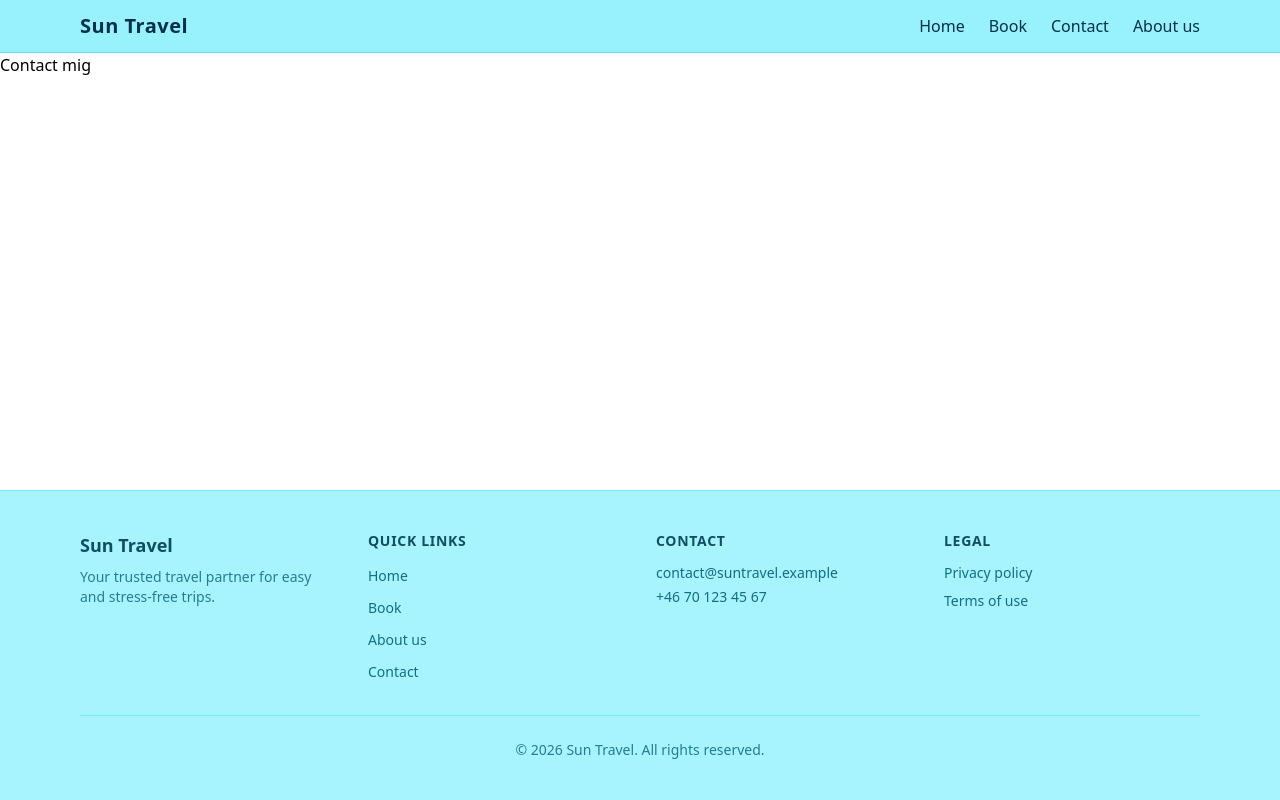
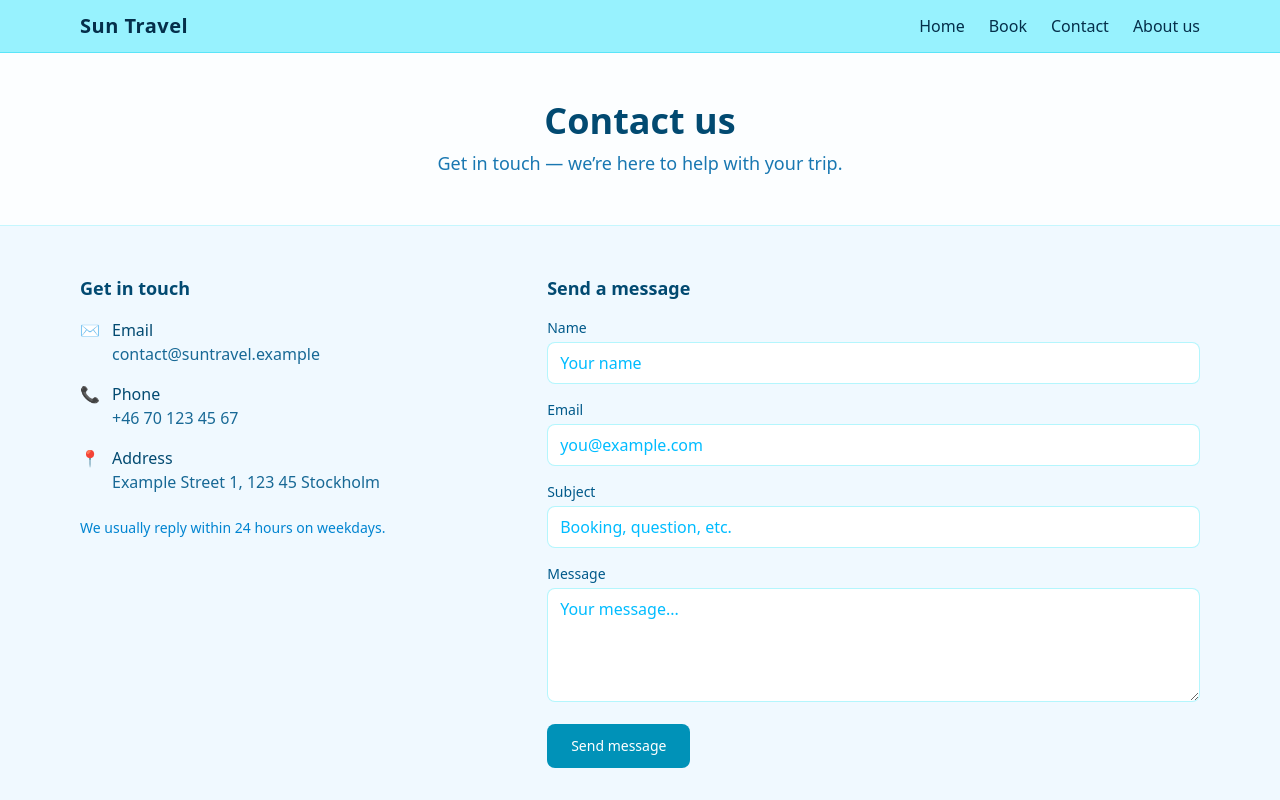
Before and after one commit to MustafaZeinali/tail-wind, a React (Vite) app: page /Contact in a window 1280 px wide. Shown: the top 800 px of the page. Built offline with nearby package versions, Linux system fonts and the light colour scheme.

Commit message:
updates on contact and home page

```diff
--- a/src/components/Contact.jsx
+++ b/src/components/Contact.jsx
@@ -1,13 +1,147 @@
+import { useState } from "react";
 
-const Contact = () =>{
-    return(
-        <>
-        <main>
-            <div>
-                Contact mig
-            </div>
-        </main>
-        </>
-    )
-}
-export default Contact
+const Contact = () => {
+  const [form, setForm] = useState({ name: "", email: "", subject: "", message: "" });
+
+  const handleChange = (e) => {
+    setForm((prev) => ({ ...prev, [e.target.name]: e.target.value }));
+  };
+
+  const handleSubmit = (e) => {
+    e.preventDefault();
+    // Add your submit logic (e.g. send to API or email service)
+    console.log("Contact form:", form);
+  };
+  const baseCss = "mt-1 w-full rounded-lg border border-cyan-200/80 bg-white px-3 py-2 text-sky-900 placeholder:text-sky-400 focus:border-cyan-500 focus:outline-none focus:ring-1 focus:ring-cyan-500"
+  return (
+    <main className="min-h-[60vh] bg-sky-50">
+      {/* Header */}
+      <section className="border-b border-cyan-200/60 bg-white/80 py-10 sm:py-12">
+        <div className="mx-auto max-w-6xl px-4 text-center">
+          <h1 className="text-2xl font-semibold text-sky-900 sm:text-3xl md:text-4xl">
+            Contact us
+          </h1>
+          <p className="mt-2 text-sky-700/90 text-sm sm:text-base md:text-lg">
+            Get in touch — we’re here to help with your trip.
+          </p>
+        </div>
+      </section>
+
+      <div className="mx-auto max-w-6xl px-4 py-8 sm:py-10 md:py-12">
+        <div className="grid gap-10 lg:grid-cols-5 lg:gap-12">
+          {/* Contact info */}
+          <div className="lg:col-span-2">
+            <h2 className="text-lg font-semibold text-sky-900">Get in touch</h2>
+            <ul className="mt-4 space-y-4 text-sm sm:text-base text-sky-800/90">
+              <li className="flex items-start gap-3">
+                <span className="text-cyan-600 shrink-0" aria-hidden>✉</span>
+                <div>
+                  <span className="font-medium text-sky-900">Email</span>
+                  <br />
+                  <a href="mailto:contact@suntravel.example" className="hover:text-cyan-600 hover:underline">
+                    contact@suntravel.example
+                  </a>
+                </div>
+              </li>
+              <li className="flex items-start gap-3">
+                <span className="text-cyan-600 shrink-0" aria-hidden>📞</span>
+                <div>
+                  <span className="font-medium text-sky-900">Phone</span>
+                  <br />
+                  <a href="tel:+46701234567" className="hover:text-cyan-600 hover:underline">
+                    +46 70 123 45 67
+                  </a>
+                </div>
+              </li>
+              <li className="flex items-start gap-3">
+                <span className="text-cyan-600 shrink-0" aria-hidden>📍</span>
+                <div>
+                  <span className="font-medium text-sky-900">Address</span>
+                  <br />
+                  Example Street 1, 123 45 Stockholm
+                </div>
+              </li>
+            </ul>
+            <p className="mt-6 text-sm text-sky-600">
+              We usually reply within 24 hours on weekdays.
+            </p>
+          </div>
+
+          {/* Form */}
+          <div className="lg:col-span-3">
+            <h2 className="text-lg font-semibold text-sky-900">Send a message</h2>
+            <form onSubmit={handleSubmit} className="mt-4 space-y-4">
+              <div>
+                <label htmlFor="name" className="block text-sm font-medium text-sky-800">
+                  Name
+                </label>
+                <input
+                  id="name"
+                  name="name"
+                  type="text"
+                  value={form.name}
+                  onChange={handleChange}
+                  required
+                  className={baseCss}
+                  placeholder="Your name"
+                />
+              </div>
+              <div>
+                <label htmlFor="email" className="block text-sm font-medium text-sky-800">
+                  Email
+                </label>
+                <input
+                  id="email"
+                  name="email"
+                  type="email"
+                  value={form.email}
+                  onChange={handleChange}
+                  required
+                  className={baseCss}
+                  placeholder="you@example.com"
+                />
+              </div>
+              <div>
+                <label htmlFor="subject" className="block text-sm font-medium text-sky-800">
+                  Subject
+                </label>
+                <input
+                  id="subject"
+                  name="subject"
+                  type="text"
+                  value={form.subject}
+                  onChange={handleChange}
+                  className={baseCss}
+                  placeholder="Booking, question, etc."
+                />
+              </div>
+              <div>
+                <label htmlFor="message" className="block text-sm font-medium text-sky-800">
+                  Message
+                </label>
+                <textarea
+                  id="message"
+                  name="message"
+                  rows={4}
+                  value={form.message}
+                  onChange={handleChange}
+                  required
+                  className={baseCss}
+                  placeholder="Your message..."
+                />
+              </div>
+              <button
+                type="submit"
+                className="w-full rounded-lg bg-cyan-600 px-4 py-3 text-sm font-medium text-white hover:bg-cyan-700 focus:outline-none focus:ring-2 focus:ring-cyan-500 focus:ring-offset-2 sm:w-auto sm:px-6"
+              >
+                Send message
+              </button>
+            </form>
+          </div>
+        </div>
+      </div>
+    </main>
+  );
+};
+
+export default Contact;
--- a/src/components/Home.jsx
+++ b/src/components/Home.jsx
@@ -8,51 +8,64 @@ const Home = () =>{
  //Link is gonna fix
     return(
         <>
-        <main>
+        <main className="bg-sky-50">
+            {/* Hero — keep as is, only refine text container */}
             <div className="relative w-full h-[80vh]">
                 <video className="absolute inset-0 h-full w-full object-cover" src={ocean} autoPlay loop muted />
-                <div className="absolute inset-0 flex justify-center items-center bg-black/10 hover:bg-black/1">
-                    <h1 className="text-2xl sm:text-3xl md:text-4xl lg:text-5xl text-white font-semibold text-center px-4 py-4 md:p-6 drop-shadow-lg">
+                <div className="absolute inset-0 flex justify-center items-center bg-black/20">
+                    <h1 className="text-2xl sm:text-3xl md:text-4xl lg:text-5xl text-white font-semibold text-center px-4 py-4 md:p-6 drop-shadow-lg max-w-3xl">
                         Welcome to Sun Travel
                     </h1>
                 </div>
             </div>
-            <div className="grid grid-cols-1 sm:grid-cols-2 lg:grid-cols-3 gap-4 px-4 h-[80vh] bg-orange-200" >
-                <div className="flex flex-col justify-center overflow-hidden ">
-                    <div className=" overflow-hidden">
+
+            {/* Promo cards — image size unchanged, only text/layout polish */}
+            <div className="grid grid-cols-1 sm:grid-cols-2 lg:grid-cols-3 gap-4 px-4 h-[80vh] bg-orange-200">
+                <div className="flex flex-col justify-center overflow-hidden">
+                    <div className="overflow-hidden">
                         <Link to="/product/1221">
                             <img className="w-full" src={dryPalm} alt="Palm" />
-
                         </Link>
                     </div>
-                    <p className=" font-semibold text-base sm:text-lg md:text-xl shrink-0">20% for first booking</p>
+                    <p className="font-semibold text-base sm:text-lg md:text-xl shrink-0 pt-2 px-1 text-sky-900/90">
+                        20% for first booking
+                    </p>
                 </div>
-                <div className="flex flex-col justify-center overflow-hidden ">
-                    <div className=" overflow-hidden">
+                <div className="flex flex-col justify-center overflow-hidden">
+                    <div className="overflow-hidden">
                         <Link to="/product/1515">
-                       <img className="w-full  object-cover" src={penthouse} alt="Penthouse" />
+                            <img className="w-full object-cover" src={penthouse} alt="Penthouse" />
                         </Link>
                     </div>
-                    <p className=" font-semibold text-base sm:text-lg md:text-xl shrink-0">Penthouse under price</p>
+                    <p className="font-semibold text-base sm:text-lg md:text-xl shrink-0 pt-2 px-1 text-sky-900/90">
+                        Penthouse under price
+                    </p>
                 </div>
-                <div className="flex flex-col justify-center overflow-hidden ">
-                    <div className=" overflow-hidden">
+                <div className="flex flex-col justify-center overflow-hidden">
+                    <div className="overflow-hidden">
                         <Link to="/product/19991">
-                        <img className="w-full  object-cover" src={tokyoJapan} alt="Tokyo" />
+                            <img className="w-full object-cover" src={tokyoJapan} alt="Tokyo" />
                         </Link>
                     </div>
-                    <p className=" font-semibold text-base sm:text-lg md:text-xl shrink-0">Two weeks half price</p>
+                    <p className="font-semibold text-base sm:text-lg md:text-xl shrink-0 pt-2 px-1 text-sky-900/90">
+                        Two weeks half price
+                    </p>
                 </div>
             </div>
-            <div className="h-[80vh] bg-black/70 flex ">
-                <div className="bg-red-300 flex items-center">
-                    <p className="text-6xl text-white font-serif p-2"> we have got awards </p>
+
+            {/* Awards — responsive layout and typography only */}
+            <section className="bg-sky-900/90 text-white">
+                <div className="mx-auto flex max-w-6xl flex-col items-center gap-6 px-4 py-12 md:flex-row md:justify-between md:gap-8 md:py-16">
+                    <div className="flex flex-1 items-center justify-center text-center md:justify-start md:text-left">
+                        <p className="text-2xl font-serif leading-tight sm:text-3xl md:text-4xl lg:text-5xl">
+                            We have got awards
+                        </p>
                     </div>
-                <div className="overflow-hidden">
-                    <img src={pris} alt="pris" />
+                    <div className="flex shrink-0 items-center justify-center overflow-hidden rounded-lg">
+                        <img src={pris} alt="Awards" className="max-h-[280px] w-auto object-contain sm:max-h-[320px] md:max-h-[360px]" />
                     </div>
-
                 </div>
+            </section>
         </main>
         </>
     )
```
Lines whose indentation alone changed are shown as unchanged.
